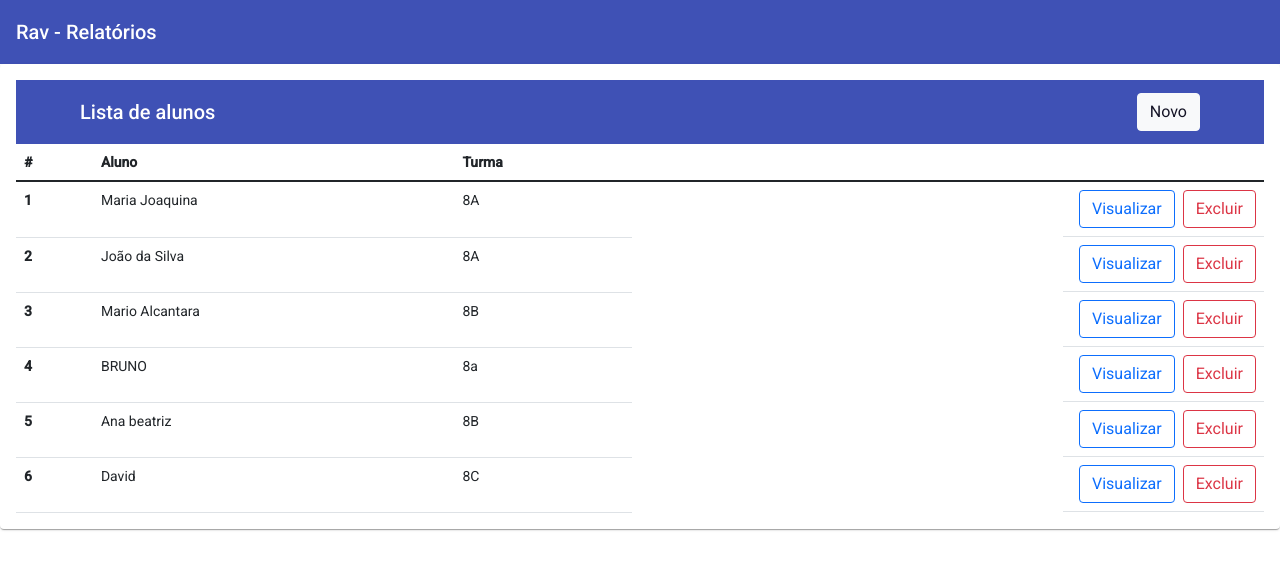
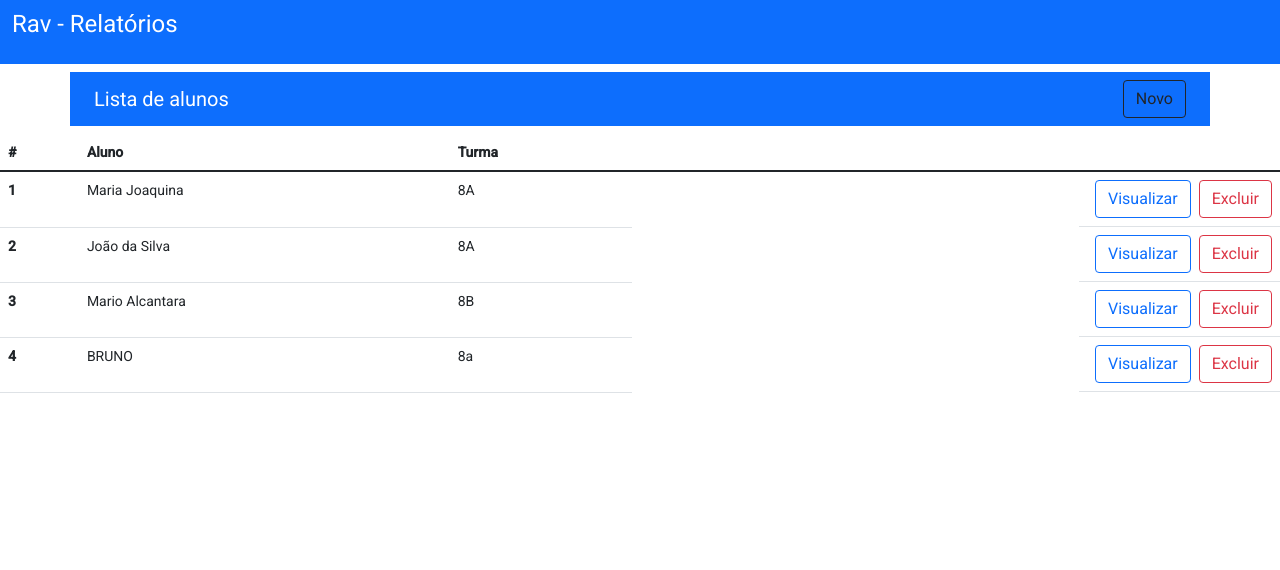
Before and after one commit to Brunostaine/rav-relatorio-de-avaliacao-angular, an Angular app: page / in a window 1280 px wide. Shown: the top 570 px of the page. Built offline with nearby package versions, Linux system fonts and the light colour scheme; data requests are answered from the project's data file.

Commit message:
Refatoramento dos estilos

```diff
--- a/db.json
+++ b/db.json
@@ -44,16 +44,6 @@
       "nome": "BRUNO",
       "turma": "8a",
       "id": 4
-    },
-    {
-      "nome": "Ana beatriz",
-      "turma": "8B",
-      "id": 5
-    },
-    {
-      "nome": "David",
-      "turma": "8C",
-      "id": 6
     }
   ],
   "turmas": [
--- a/src/app/componentes/add-aluno/add-aluno.component.html
+++ b/src/app/componentes/add-aluno/add-aluno.component.html
@@ -1,8 +1,8 @@
-<mat-card class="teste">
-  <mat-toolbar color="primary">
-    <span>Gerar novo formulário</span>
-  </mat-toolbar>
-</mat-card>
+<nav class="container navbar navbar-expand-lg navbar-dark bg-primary my-2">
+  <div class="container-fluid">
+    <h2 style="color: #fff">Gerar novo formulário</h2>
+  </div>
+</nav>
 
 <!-- Nome e Turma -->
 
@@ -20,13 +20,8 @@
       </div>
 
       <div class="col my-2">
-        <select
-          class="form-select"
-          aria-label="Turma"
-          formControlName="turma"
-        >
-
-          <option *ngFor="let turma of turmas" class="form-control" >
+        <select class="form-select" aria-label="Turma" formControlName="turma">
+          <option *ngFor="let turma of turmas" class="form-control">
             {{ turma.turma }}
           </option>
         </select>
--- a/src/app/componentes/aluno-form/aluno-form.component.html
+++ b/src/app/componentes/aluno-form/aluno-form.component.html
@@ -1 +1,16 @@
-<p>aluno-form works!</p>
+<nav class=" container navbar navbar-dark bg-primary my-2">
+    <div class="container-fluid">
+      <a class="navbar-brand" href="#">Formulário</a>
+    </div>
+</nav>
+
+<div class="container">
+    <div class="row">
+        <div class="col">
+          <input type="text" class="form-control" placeholder="First name" aria-label="First name">
+        </div>
+        <div class="col">
+          <input type="text" class="form-control" placeholder="Last name" aria-label="Last name">
+        </div>
+    </div>
+</div>
--- a/src/app/componentes/lista-alunos/lista-alunos.component.css
+++ b/src/app/componentes/lista-alunos/lista-alunos.component.css
@@ -1,28 +0,0 @@
-table {
-  width: 100%;
-}
-
-.spinner {
-  background: rgba(0, 0, 0, 0.15);
-  display: flex;
-  justify-content: center;
-  align-items: center;
-  padding: 25px;
-}
-
-.toobar-display {
-  display: flex;
-  justify-content: space-between;
-  align-items: center;
-  padding-left: 64px;
-  padding-right: 64px;
-}
-
-.link-add {
-  cursor: pointer;
-  color: #fff;
-  text-decoration: none;
-}
-.link-add:hover {
-  color: #faa;
-}
--- a/src/app/componentes/lista-alunos/lista-alunos.component.html
+++ b/src/app/componentes/lista-alunos/lista-alunos.component.html
@@ -1,14 +1,11 @@
-<mat-card>
-  <mat-toolbar color="primary" class="toobar-display">
-    Lista de alunos
-    <button
-      routerLink="add-aluno"
-      class="link-add btn btn-light"
-      style="color: rgb(20, 19, 37)"
-    >
+<nav class="container navbar navbar-expand-lg navbar-dark bg-primary my-2">
+  <div class="container-fluid">
+    <a class="navbar-brand" href="#">Lista de alunos</a>
+    <button routerLink="add-aluno" class="link-add btn btn-outline-dark">
       Novo
     </button>
-  </mat-toolbar>
+  </div>
+</nav>
 
 <table class="table">
   <thead>
@@ -26,10 +23,13 @@
       <td>{{ lista.nome }}</td>
       <td>{{ lista.turma }}</td>
       <td class="float-end">
-          <button class="btn btn-outline-primary mx-2" (click)="verRelatorio()">Visualizar</button>
-          <button class="btn btn-outline-danger">Excluir</button>
+        <button class="btn btn-outline-primary mx-2" (click)="verRelatorio()">
+          Visualizar
+        </button>
+        <button class="btn btn-outline-danger" (click)="deleteRelatorio()">
+          Excluir
+        </button>
       </td>
     </tr>
   </tbody>
 </table>
-</mat-card>
--- a/src/app/componentes/lista-alunos/lista-alunos.component.ts
+++ b/src/app/componentes/lista-alunos/lista-alunos.component.ts
@@ -25,4 +25,8 @@ export class ListaAlunosComponent implements OnInit {
   verRelatorio(){
     this.router.navigate(['/form'])
   }
+
+  deleteRelatorio(){
+    this.listaAlunosService.deletarRelatorio()
+  }
 }
--- a/src/app/componentes/lista-alunos/service/lista-alunos.service.ts
+++ b/src/app/componentes/lista-alunos/service/lista-alunos.service.ts
@@ -17,4 +17,15 @@ export class ListaAlunosService {
     console.log('editando um aluno')
   }
 
+  deletarRelatorio(){
+    // Preciso colocar o id dinamico para poder excluir
+    this.httpClient.delete<any>(`${this.API}/`).subscribe({
+      next: (resp) => {
+        console.log(resp)
+      }
+    })
+
+  }
+
+
 }
--- a/src/app/home/home/home.component.css
+++ b/src/app/home/home/home.component.css
@@ -1,3 +1,4 @@
-table {
-  width: 100%;
+h1 {
+  color: #fff;
+  cursor: pointer;
 }
--- a/src/app/home/home/home.component.html
+++ b/src/app/home/home/home.component.html
@@ -1,5 +1,5 @@
-<mat-toolbar color="primary">
-  <h1 routerLink="" style="cursor: pointer">Rav - Relatórios</h1>
-</mat-toolbar>
+<nav class="navbar navbar-dark bg-primary">
+  <h1 routerLink=""  class="container">Rav - Relatórios</h1>
+</nav>
 
 <router-outlet></router-outlet>
```
Lines whose indentation alone changed are shown as unchanged.
